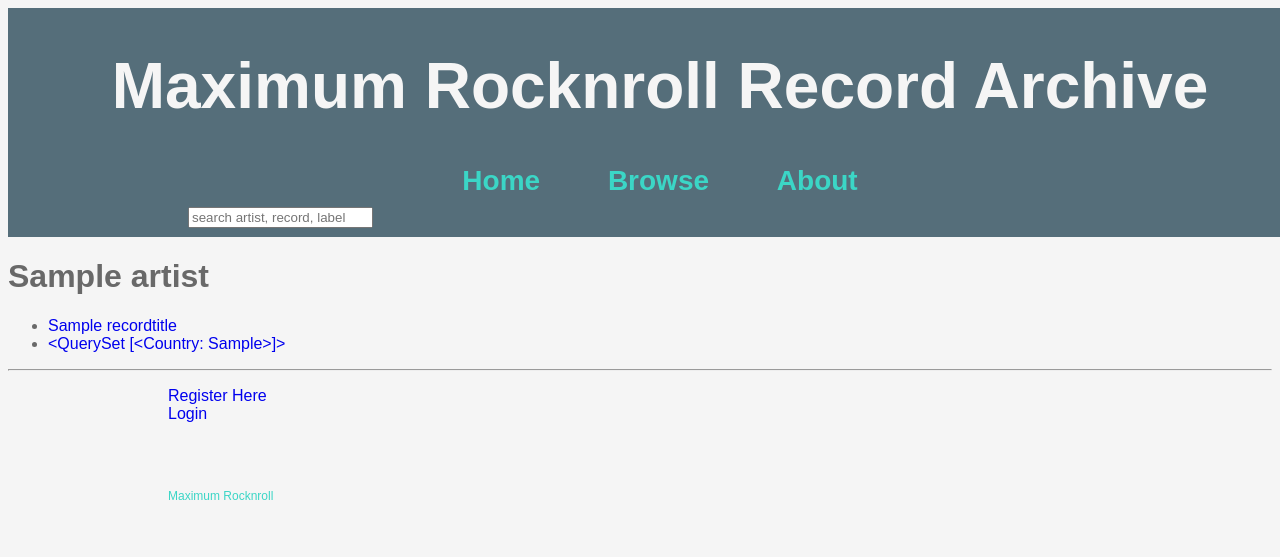
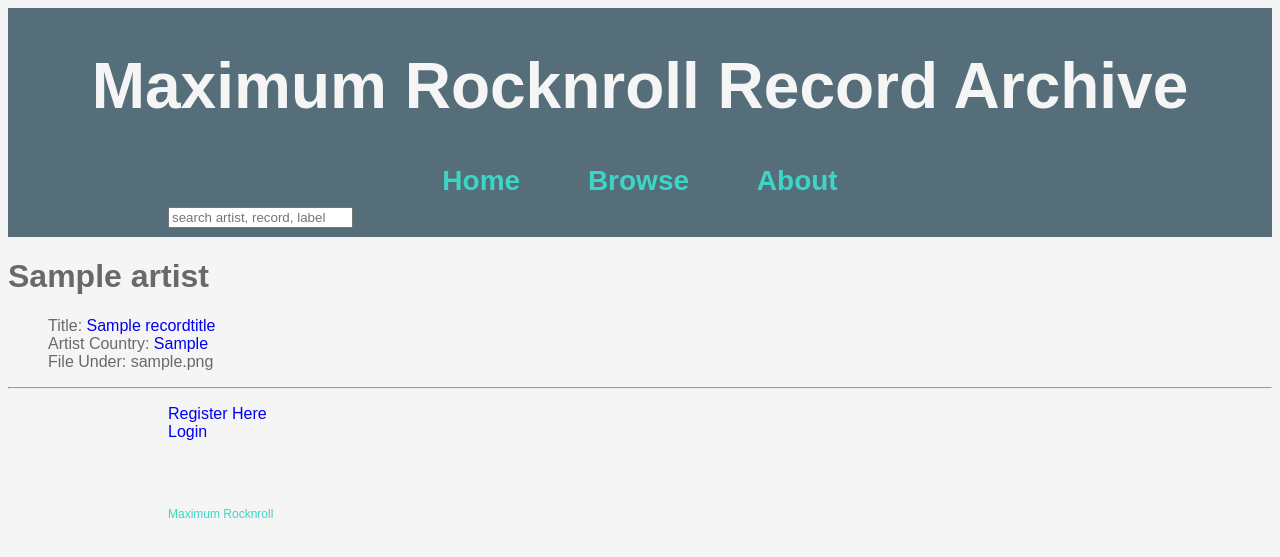
Before and after one commit to cissie/mrr-archive-django, a Django app: page /library/artist/1 in a window 1280 px wide. Shown: the top 557 px of the page. Run offline with Django 3.2, Linux system fonts and the light colour scheme; tables that the repository leaves empty hold one stand-in row (values such as "Sample post").

Commit message:
fixed view and url for record_title_detail, updated artist template, added record_title_detail template

```diff
--- a/library/urls.py
+++ b/library/urls.py
@@ -9,8 +9,8 @@ urlpatterns = patterns('',
         url(r'^artist/(?P<artist_id>\w*)$', views.artist, name='artist'),
         url(r'^ajax?$', views.ajax, name='ajax'),
         url(r'^dom?$', views.dom, name='dom'),
-        url(r'^titles?$', views.record_title, name="titles"),
-        url(r'^record_title/(?P<record_title_id>\w*)$', views.record_title_detail, name='title'),
+        url(r'^titles$', views.record_title, name="titles"),
+        url(r'^record_title_detail/(?P<record_title_id>\w*)$', views.record_title_detail, name='title'),
         url(r'^label?$', views.record_label, name="label"),
         url(r'^review?$', views.record_review, name="review"),
         url(r'^register/$', views.register, name='register'),
--- a/library/views.py
+++ b/library/views.py
@@ -84,7 +84,8 @@ def artist(request, artist_id):
     context_dict = {
         "artist": artist,
         "record_title_list": RecordTitle.objects.filter(artist=artist),
-        "country": Country.objects.filter(artist=artist)
+        "country": Country.objects.filter(artist=artist),
+        "file_under": FileUnder.objects.filter(artist=artist)
     }
 
 
@@ -101,15 +102,22 @@ def record_title(request):
     return render_to_response('library/record_title.html', context_dict, context)
 
 def record_title_detail(request, record_title_id):
-    print record_title_id
-    record_title = RecordTitle.objects.get(id=record_title_id)
     context = RequestContext(request)
+    try:
+        record_title = RecordTitle.objects.get(id=record_title_id)
+        print record_title
+
+    except RecordTitle.DoesNotExist:
+        pass
+
     context_dict = {
         "record_title": record_title,
-        "artist_list": Artist.objects.filter(record_title=record_title),
-        "format_type": FormatType.objects.filter(record_title=record_title)
+        # "artist_list": Artist.objects.filter(record_title=record_title),
+        # "format_type": FormatType.objects.filter(record_title=record_title),
+        # "country": Country.objects.filter(artist=artist),
+        # "file_under": FileUnder.objects.filter(artist=artist)
     }
-    return render_to_response('library/record_title.html', context_dict, context)
+    return render_to_response('library/record_title_detail.html', context_dict, context)
 
 
 def record_label(request):
@@ -218,4 +226,4 @@ def load_data(request):
                 new_title.notes = Notes.objects.get_or_create(notes=d["notes"])[0]
             new_title.save()
             sleep(0.012)
-        return HttpResponse(content_type='application/json')
+    return HttpResponse(content_type='application/json')
--- a/static/style.css
+++ b/static/style.css
@@ -8,16 +8,20 @@ a {
     text-decoration: none;
 }
 
+li {
+    list-style: none;
+}
+
 header {
     text-align: center;
-    padding: 20px;
+    padding: 20px 0;
     width: 100%;
     background-color: #556E7A;
 }
 
 nav {
     text-align: center;
-    padding: 20px 0 20px 0;
+    padding: 20px 0;
     margin: 20px 0 0;
     color: black;
     font-size: 1.75em;
--- a/templates/library/artist.html
+++ b/templates/library/artist.html
@@ -8,8 +8,12 @@
 
             <ul>
                 {% for record_title in record_title_list %}
-                <li><a href="{{ record_title.id }}">{{ record_title }}</a></li>
-                <li><a href="{{ country }}">{{ country }}</a></li>
+                <li>Title: <a href="/library/record_title_detail/{{ record_title.id }}">{{ record_title }}</a></li>
+
+                {% if forloop.last %}
+                <li>Artist Country: <a href="{{ artist.country.country }}">{{ artist.country.country }}</a></li>
+                <li>File Under: {{ artist.file_under.file_under }}</li>
+                {% endif %}
                 {% endfor %}
             </ul>
 
```
Also changed, not shown: templates/library/record_title.html (+3 -6 lines), templates/library/record_title_detail.html (added, +25 -0 lines).
